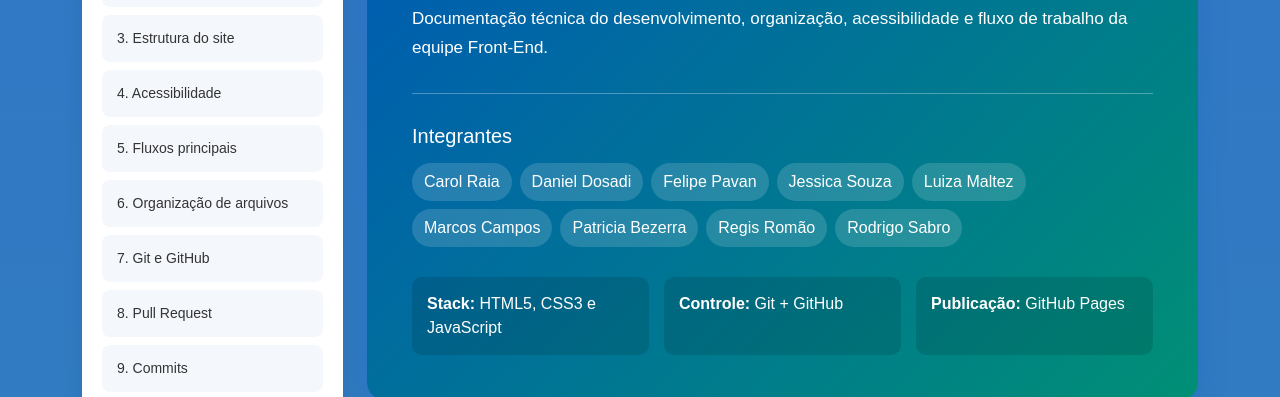
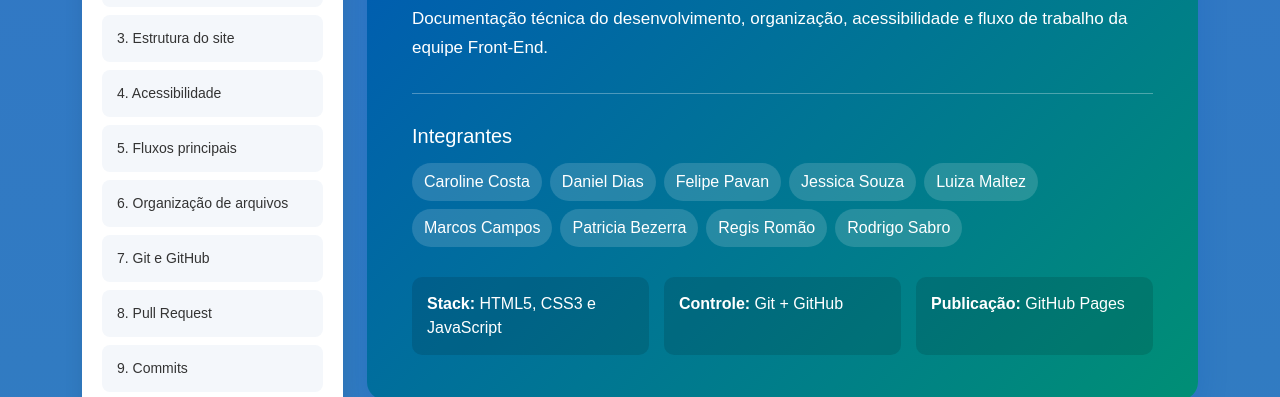
Before and after one commit to rsabro/insep-acessivel, a plain HTML site: page documentacao/index.html in a window 1280 px wide. Shown: the part 392-789 px from the top of the page. Drawn offline with nearby package versions, Linux system fonts and the light colour scheme.

Commit message:
Alteração sobrenome

```diff
--- a/documentacao/index.html
+++ b/documentacao/index.html
@@ -115,8 +115,8 @@
 
                         <div class="integrantes">
 
-                            <span>Carol Raia</span>
-                            <span>Daniel Dosadi</span>
+                            <span>Caroline Costa</span>
+                            <span>Daniel Dias</span>
                             <span>Felipe Pavan</span>
                             <span>Jessica Souza</span>
                             <span>Luiza Maltez</span>
```
